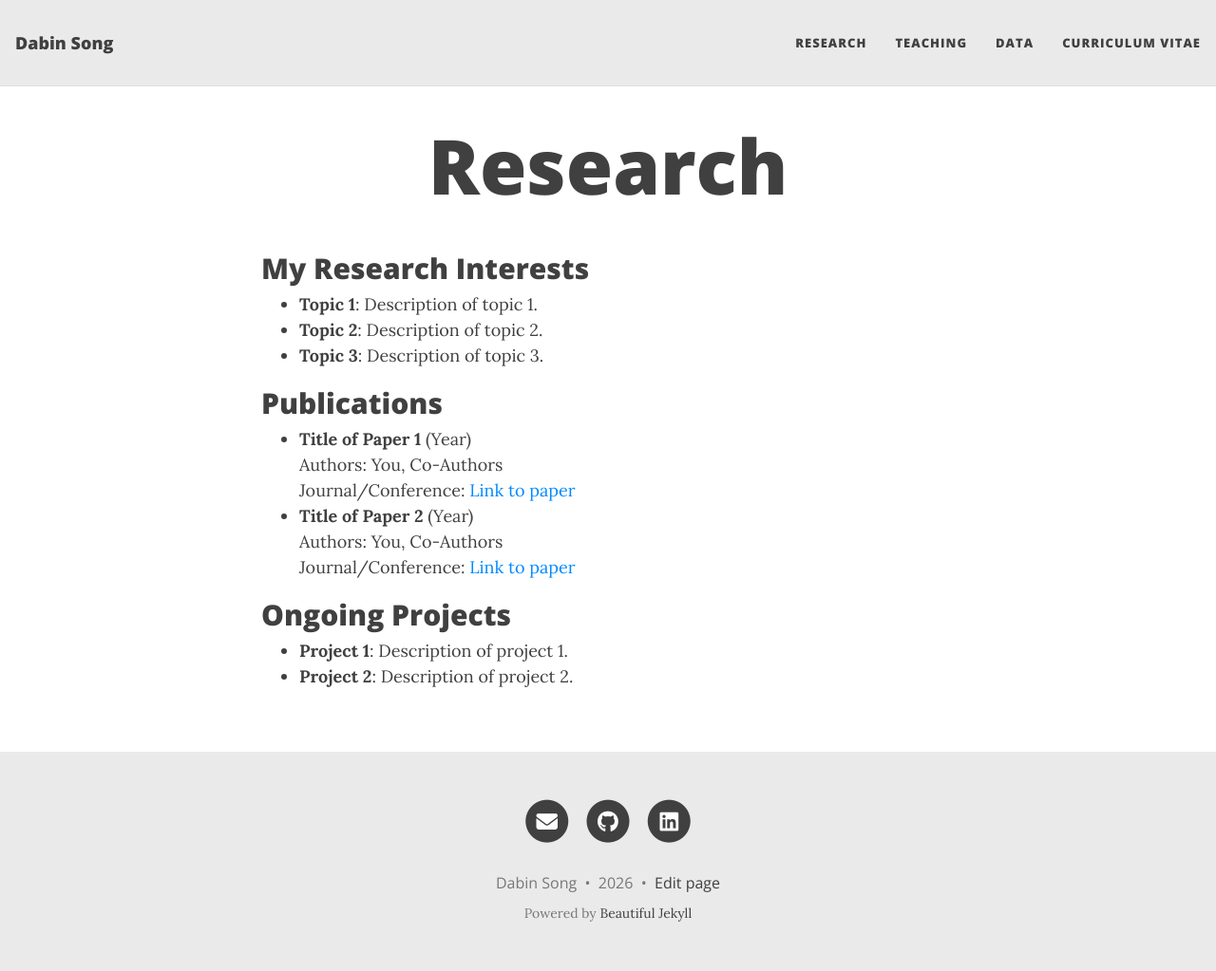
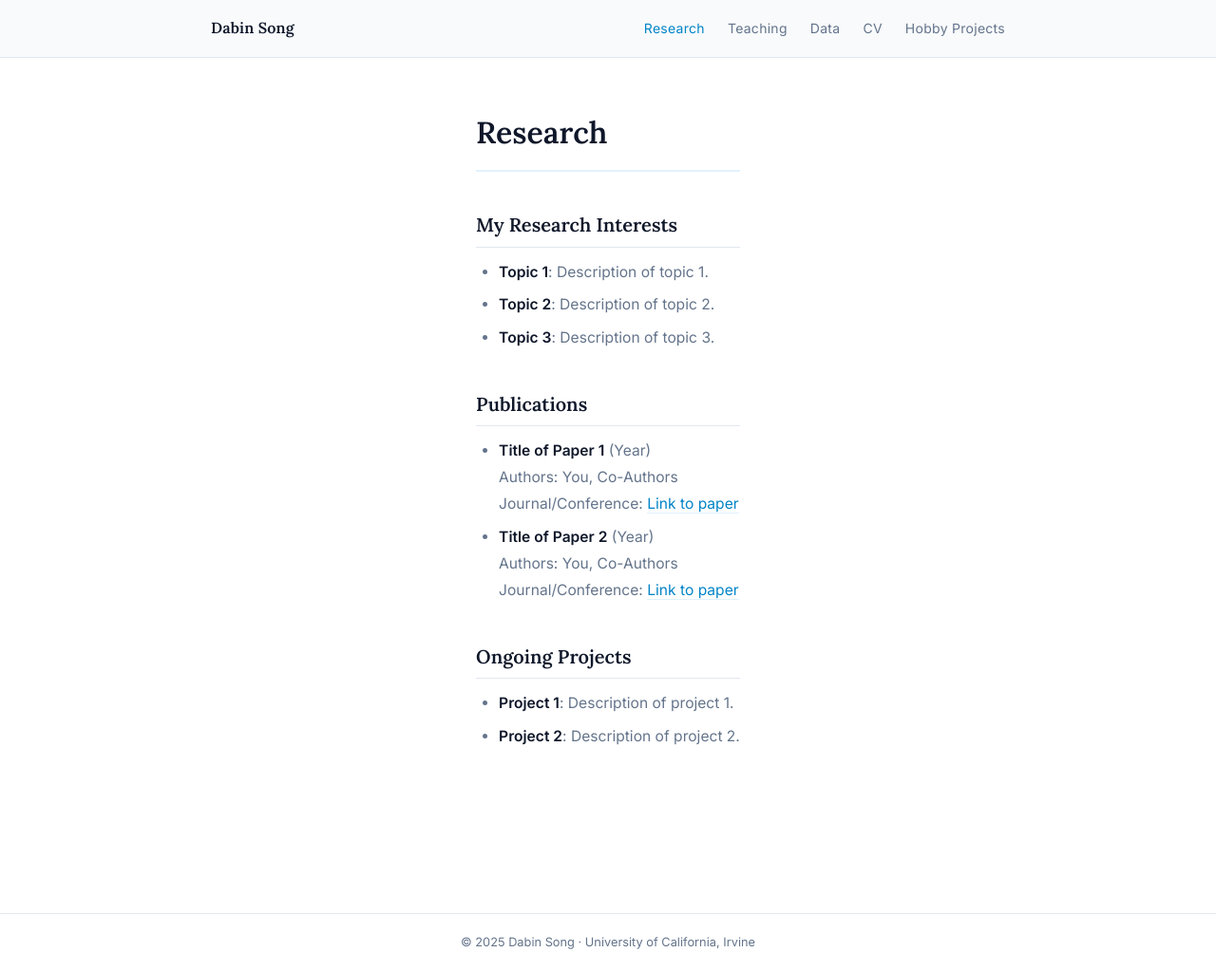
Before and after one commit to dabinsong/dabinsong.github.io, a Jekyll site: the page built from research.md, in a window 1280 px wide and 1023 px high. Shown: the whole window at 95% size. Built offline with Jekyll 4.4.1, drawn with Linux system fonts in a browser that asks for light colours.

Commit message:
Add Hobby Projects page, custom sub-page layout, clean up homepage tags
- Remove Development and Labor Search Theory tags from homepage
- Add Hobby Projects nav link and card (5-card flex grid, 3-col layout)
- Create _layouts/custom_page.html matching homepage design (same nav, fonts, colors)
- Switch research, teaching, data, cv pages to custom_page layout
- Add hobby-projects.md placeholder page

Co-Authored-By: Claude Sonnet 4.6 <noreply@anthropic.com>

```diff
--- /dev/null
+++ b/_layouts/custom_page.html
@@ -0,0 +1,211 @@
+<!DOCTYPE html>
+<html lang="en">
+<head>
+  <meta charset="UTF-8">
+  <meta name="viewport" content="width=device-width, initial-scale=1.0">
+  <title>{{ page.title }} · Dabin Song</title>
+  <link rel="preconnect" href="https://fonts.googleapis.com">
+  <link rel="preconnect" href="https://fonts.gstatic.com" crossorigin>
+  <link href="https://fonts.googleapis.com/css2?family=Inter:wght@300;400;500;600&family=Lora:ital,wght@0,400;0,600;1,400&display=swap" rel="stylesheet">
+  <style>
+    *, *::before, *::after { box-sizing: border-box; margin: 0; padding: 0; }
+
+    :root {
+      --accent:       #0284C7;
+      --accent-mid:   #38BDF8;
+      --accent-light: #E0F2FE;
+      --yellow:       #FEF9C3;
+      --yellow-text:  #92400E;
+      --text:         #0f172a;
+      --text-muted:   #64748B;
+      --bg:           #FFFFFF;
+      --surface:      #F8FAFC;
+      --border:       #E2E8F0;
+      --nav-bg:       #F8FAFC;
+      --nav-text:     #0f172a;
+      --radius:       12px;
+    }
+
+    body {
+      font-family: 'Inter', sans-serif;
+      background: var(--bg);
+      color: var(--text);
+      line-height: 1.6;
+      min-height: 100vh;
+      display: flex;
+      flex-direction: column;
+    }
+
+    /* ── NAV ─────────────────────────────── */
+    nav {
+      background: var(--nav-bg);
+      border-bottom: 1px solid var(--border);
+      position: sticky;
+      top: 0;
+      z-index: 100;
+    }
+
+    .nav-inner {
+      max-width: 900px;
+      margin: 0 auto;
+      padding: 0 2rem;
+      height: 60px;
+      display: flex;
+      align-items: center;
+      justify-content: space-between;
+    }
+
+    .nav-name {
+      color: var(--nav-text);
+      font-family: 'Lora', serif;
+      font-size: 1rem;
+      font-weight: 600;
+      text-decoration: none;
+      letter-spacing: 0.01em;
+      flex-shrink: 0;
+    }
+
+    .nav-links {
+      display: flex;
+      gap: 1.5rem;
+      list-style: none;
+    }
+
+    .nav-links a {
+      color: var(--text-muted);
+      text-decoration: none;
+      font-size: 0.875rem;
+      font-weight: 400;
+      letter-spacing: 0.02em;
+      transition: color 0.15s;
+    }
+
+    .nav-links a:hover,
+    .nav-links a.active { color: var(--accent); }
+
+    /* ── PAGE CONTENT ────────────────────── */
+    .page-wrap {
+      max-width: 900px;
+      margin: 0 auto;
+      padding: 60px 2rem 80px;
+      flex: 1;
+    }
+
+    .page-title {
+      font-family: 'Lora', serif;
+      font-size: 2rem;
+      font-weight: 600;
+      color: var(--text);
+      margin-bottom: 0.4rem;
+      line-height: 1.2;
+    }
+
+    .page-divider {
+      border: none;
+      border-top: 2px solid var(--accent-light);
+      margin: 1.25rem 0 2.5rem;
+    }
+
+    /* Markdown content styles */
+    .page-body h2 {
+      font-family: 'Lora', serif;
+      font-size: 1.25rem;
+      font-weight: 600;
+      color: var(--text);
+      margin: 2.5rem 0 0.75rem;
+      padding-bottom: 0.4rem;
+      border-bottom: 1px solid var(--border);
+    }
+
+    .page-body h3 {
+      font-family: 'Lora', serif;
+      font-size: 1.05rem;
+      font-weight: 600;
+      color: var(--text);
+      margin: 1.75rem 0 0.5rem;
+    }
+
+    .page-body p {
+      color: var(--text-muted);
+      font-size: 0.975rem;
+      line-height: 1.8;
+      margin-bottom: 1rem;
+    }
+
+    .page-body ul,
+    .page-body ol {
+      color: var(--text-muted);
+      font-size: 0.975rem;
+      line-height: 1.8;
+      margin: 0.5rem 0 1rem 1.5rem;
+    }
+
+    .page-body li { margin-bottom: 0.4rem; }
+
+    .page-body a {
+      color: var(--accent);
+      text-decoration: none;
+      border-bottom: 1px solid var(--accent-light);
+      transition: border-color 0.15s;
+    }
+
+    .page-body a:hover {
+      border-bottom-color: var(--accent);
+    }
+
+    .page-body strong { color: var(--text); font-weight: 600; }
+
+    .page-body iframe {
+      border-radius: var(--radius);
+      border: 1px solid var(--border);
+    }
+
+    /* ── FOOTER ──────────────────────────── */
+    footer {
+      border-top: 1px solid var(--border);
+      padding: 1.25rem 2rem;
+      text-align: center;
+      color: var(--text-muted);
+      font-size: 0.8rem;
+    }
+
+    /* ── RESPONSIVE ──────────────────────── */
+    @media (max-width: 620px) {
+      .nav-links { gap: 1rem; }
+      .page-wrap { padding: 40px 1.5rem 60px; }
+      .page-title { font-size: 1.6rem; }
+    }
+  </style>
+</head>
+<body>
+
+<!-- NAV -->
+<nav>
+  <div class="nav-inner">
+    <a href="/" class="nav-name">Dabin Song</a>
+    <ul class="nav-links">
+      <li><a href="/research" {% if page.url contains '/research' %}class="active"{% endif %}>Research</a></li>
+      <li><a href="/teaching" {% if page.url contains '/teaching' %}class="active"{% endif %}>Teaching</a></li>
+      <li><a href="/data" {% if page.url contains '/data' %}class="active"{% endif %}>Data</a></li>
+      <li><a href="/cv" {% if page.url contains '/cv' %}class="active"{% endif %}>CV</a></li>
+      <li><a href="/hobby-projects" {% if page.url contains '/hobby-projects' %}class="active"{% endif %}>Hobby Projects</a></li>
+    </ul>
+  </div>
+</nav>
+
+<!-- CONTENT -->
+<div class="page-wrap">
+  <h1 class="page-title">{{ page.title }}</h1>
+  <hr class="page-divider">
+  <div class="page-body">
+    {{ content }}
+  </div>
+</div>
+
+<!-- FOOTER -->
+<footer>
+  <p>© 2025 Dabin Song &middot; University of California, Irvine</p>
+</footer>
+
+</body>
+</html>
```
Also changed, not shown: cv.md (+1 -1 lines), data.md (+1 -1 lines), hobby-projects.md (added, +9 -0 lines), index.html (+16 -5 lines), research.md (+1 -1 lines), teaching.md (+1 -1 lines).
